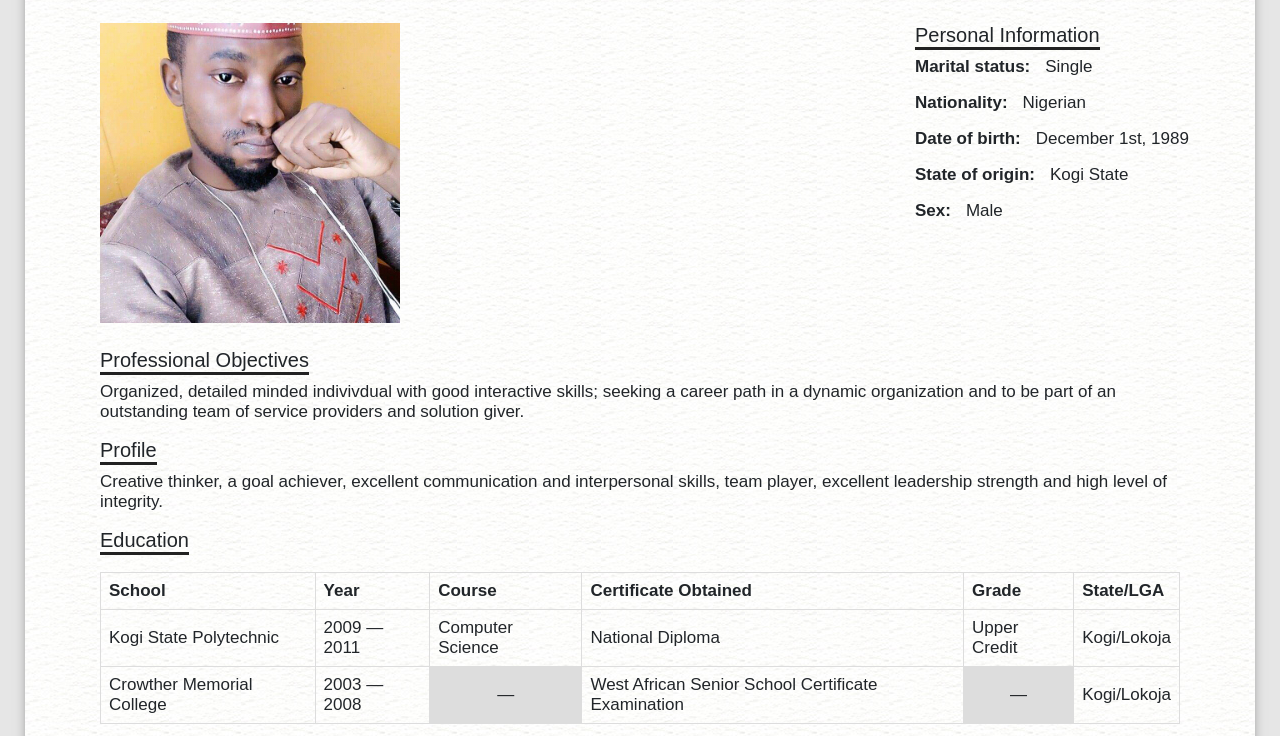
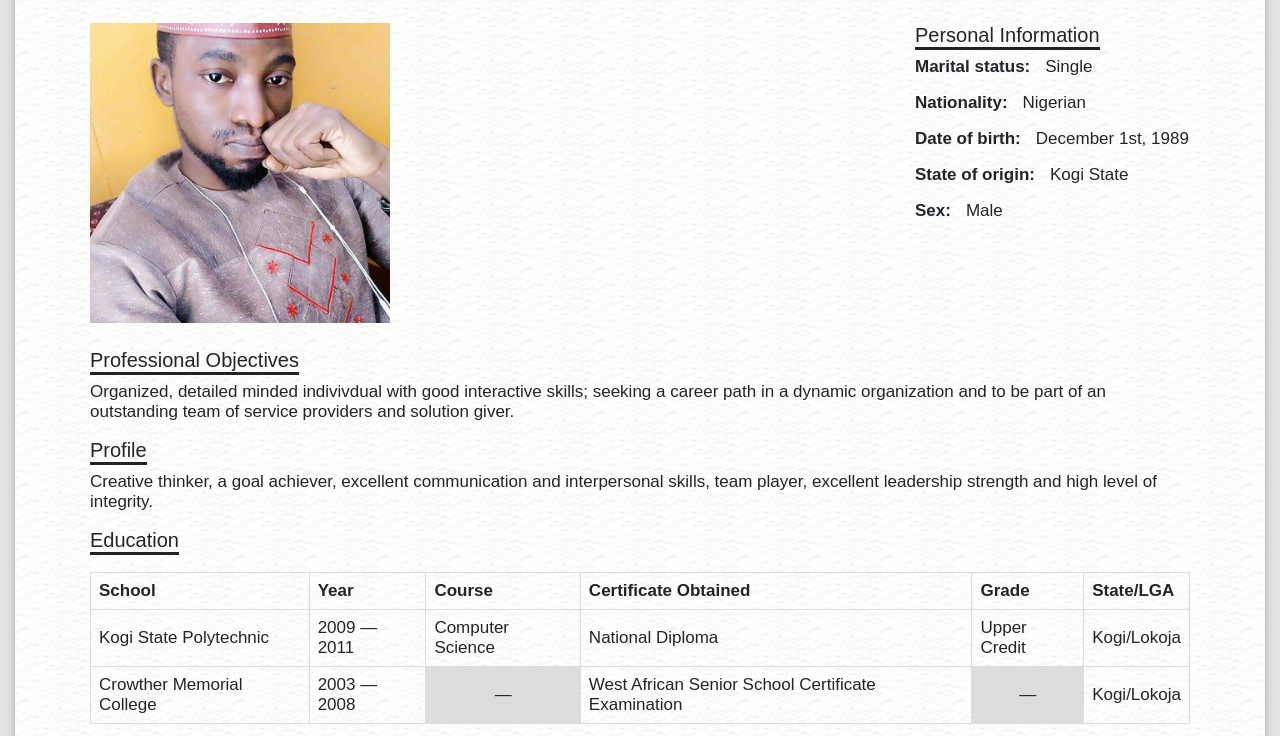
Before and after one commit to SIRBOJ/SIRBOJ.github.io, a plain HTML site: page index.html in a window 1280 px wide. Shown: the part 181-917 px from the top of the page. Drawn offline with Linux system fonts and the light colour scheme.

Commit message:
Update web.css

```diff
--- a/web.css
+++ b/web.css
@@ -14,8 +14,6 @@ div#container {
     max-width: 1250px;
     position: absolute;
     line-height: normal;
-    left: 10px;
-    right: 10px;
     max-height: auto;
     padding: 60px;
     margin: 15px;
```
